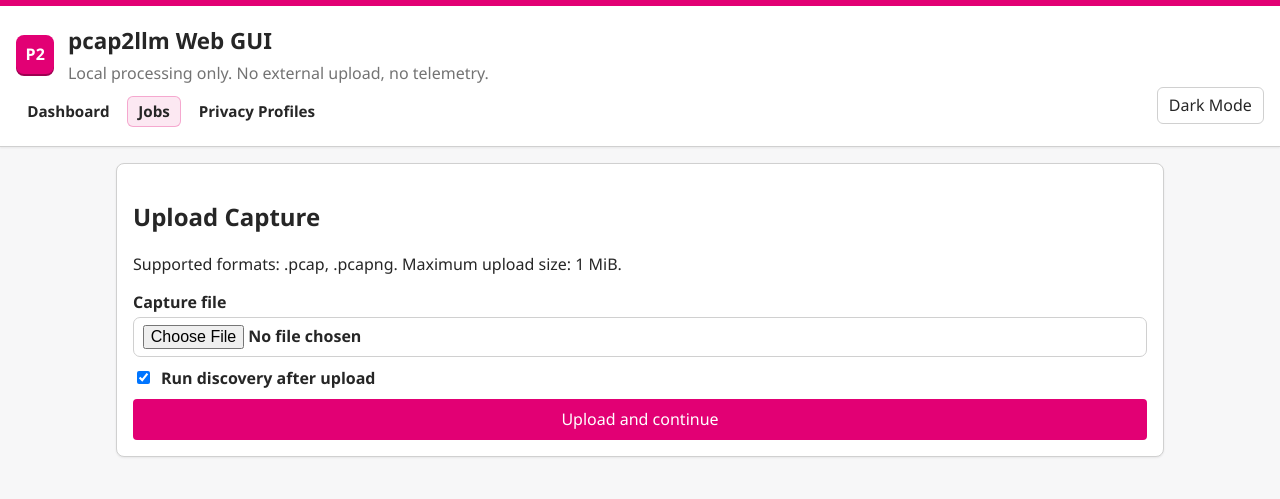
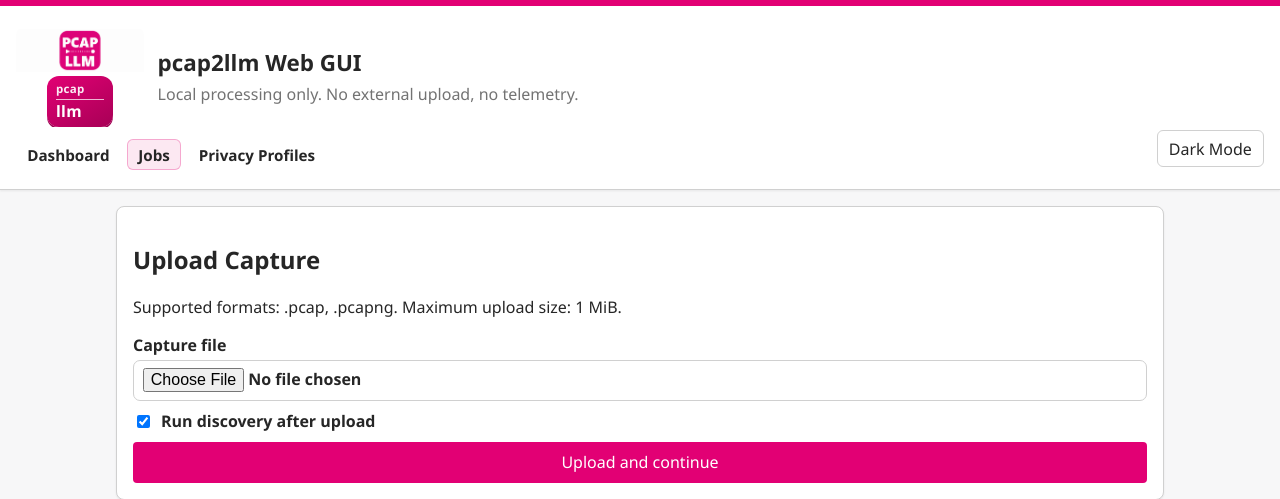
Before and after one commit to FrnkMrz/pcap2llm, a FastAPI app: page / in a window 1280 px wide. Shown: the top 499 px of the page. Run offline with FastAPI, Linux system fonts and the light colour scheme; some libraries are stand-ins or nearby versions.

Commit message:
Polish web startup and branding

```diff
--- a/src/pcap2llm/web/app.py
+++ b/src/pcap2llm/web/app.py
@@ -11,7 +11,7 @@ from pathlib import Path
 from zipfile import ZIP_DEFLATED, ZipFile
 
 from fastapi import FastAPI, File, Form, HTTPException, Request, UploadFile
-from fastapi.responses import FileResponse, HTMLResponse, JSONResponse, RedirectResponse, StreamingResponse
+from fastapi.responses import FileResponse, HTMLResponse, JSONResponse, RedirectResponse, Response, StreamingResponse
 from fastapi.staticfiles import StaticFiles
 from fastapi.templating import Jinja2Templates
 from starlette.middleware.base import BaseHTTPMiddleware
@@ -144,6 +144,10 @@ def create_app(settings: WebSettings | None = None) -> FastAPI:
                 "jobs": jobs,
             },
         )
+
+    @app.get("/.well-known/appspecific/com.chrome.devtools.json")
+    async def chrome_devtools_probe() -> Response:
+        return Response(status_code=204)
 
     @app.get("/dashboard", response_class=HTMLResponse)
     async def dashboard(request: Request) -> HTMLResponse:
--- a/src/pcap2llm/web/static/styles.css
+++ b/src/pcap2llm/web/static/styles.css
@@ -76,17 +76,71 @@ body {
 }
 
 .brand-mark {
-  display: inline-grid;
+  display: inline-flex;
+  align-items: center;
+  justify-content: center;
+}
+
+.brand-mark-frame {
+  display: grid;
   place-items: center;
-  width: 2.4rem;
-  height: 2.4rem;
-  border-radius: 8px;
-  background: var(--accent);
+  min-width: 4.1rem;
+  min-height: 3rem;
+  padding: 0;
+  border-radius: 12px;
+  overflow: hidden;
+  background: transparent;
   color: var(--on-accent) !important;
   font-weight: 800;
-  letter-spacing: 0;
-  text-transform: uppercase;
+  letter-spacing: 0.02em;
+  text-transform: lowercase;
+  box-shadow: none;
+}
+
+.brand-mark-image {
+  display: block;
+  width: auto;
+  height: 3.2rem;
+  max-width: 8rem;
+  object-fit: contain;
+}
+
+.brand-mark-fallback {
+  display: grid;
+  grid-template-columns: 1fr;
+  align-content: center;
+  justify-items: start;
+  width: 4.1rem;
+  min-height: 3rem;
+  padding: 0.42rem 0.55rem 0.45rem;
+  border-radius: 12px;
+  background: linear-gradient(150deg, var(--accent) 0%, color-mix(in srgb, var(--accent) 74%, var(--black) 26%) 100%);
   box-shadow: 0 2px 0 color-mix(in srgb, var(--accent) 70%, var(--black) 30%);
+}
+
+.brand-mark-top,
+.brand-mark-bottom {
+  display: block;
+  line-height: 1;
+}
+
+.brand-mark-top {
+  font-size: 0.72rem;
+  font-weight: 700;
+  opacity: 0.92;
+}
+
+.brand-mark-divider {
+  display: block;
+  width: 100%;
+  height: 1px;
+  margin: 0.28rem 0 0.25rem;
+  background: color-mix(in srgb, var(--white) 72%, transparent);
+}
+
+.brand-mark-bottom {
+  font-size: 0.98rem;
+  font-weight: 800;
 }
 
 .container {
--- a/src/pcap2llm/web/templates/base.html
+++ b/src/pcap2llm/web/templates/base.html
@@ -9,7 +9,21 @@
   <body>
     <header class="site-header">
       <div class="brand-lockup">
-        <a href="/" class="brand-mark" aria-label="pcap2llm home">p2</a>
+        <a href="/" class="brand-mark" aria-label="pcap2llm home">
+          <span class="brand-mark-frame">
+            <img
+              src="/static/pcap2llm-logo.png"
+              alt=""
+              class="brand-mark-image"
+              onerror="this.hidden=true; this.nextElementSibling.hidden=false;"
+            />
+            <span class="brand-mark-fallback" hidden>
+              <span class="brand-mark-top">pcap</span>
+              <span class="brand-mark-divider"></span>
+              <span class="brand-mark-bottom">llm</span>
+            </span>
+          </span>
+        </a>
         <div>
           <h1><a href="/">pcap2llm Web GUI</a></h1>
           <p>Local processing only. No external upload, no telemetry.</p>
```
Also changed, not shown: src/pcap2llm/web/__init__.py (+7 -1 lines), tests/web/test_web_upload.py (+7 -0 lines), src/pcap2llm/web/static/pcap2llm-logo.png (added).
